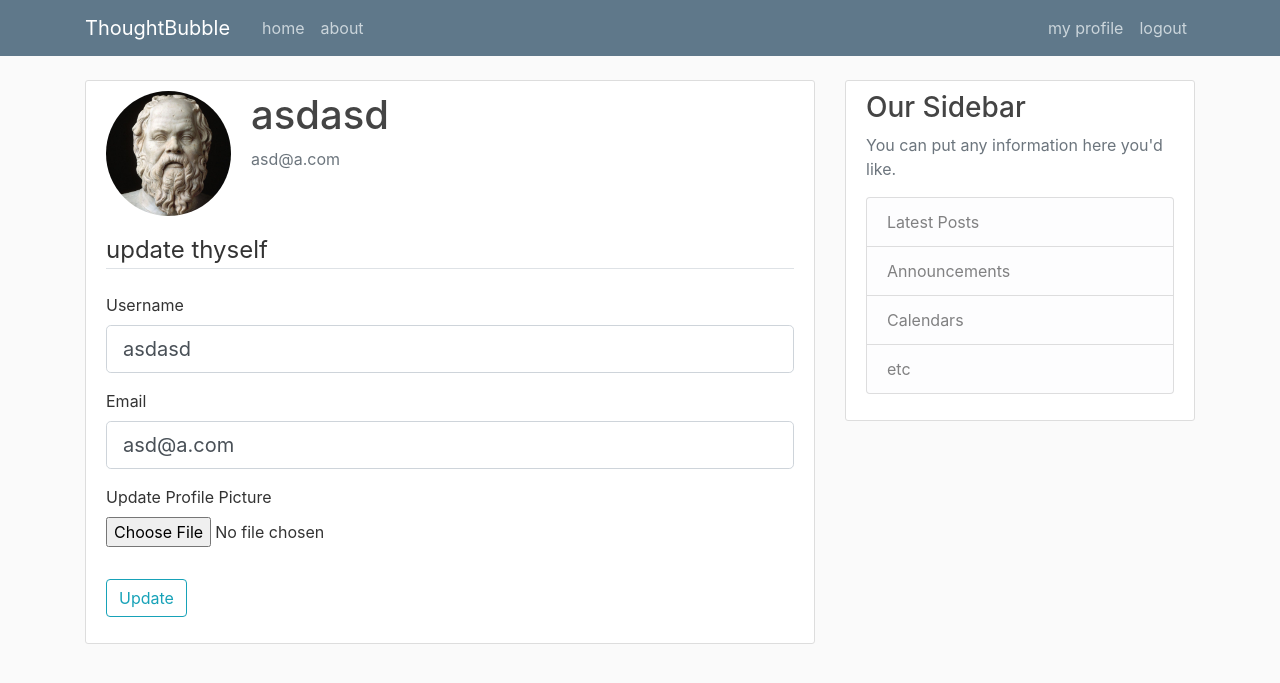
After one commit to ronwho/ThoughtBubble, a Flask app: page /account in a window 1280 px wide. The commit adds this page. Shown: the top 683 px of the page. Run offline with Flask 2, Linux system fonts and the light colour scheme; a user stored in the database is signed in; some libraries are stand-ins or nearby versions.

Commit message:
users can update profile and change and upload profile pictures

```diff
--- a/flaskblog/__init__.py
+++ b/flaskblog/__init__.py
@@ -1,9 +1,15 @@
 from flask import Flask
 from flask_sqlalchemy import SQLAlchemy
+from flask_bcrypt import Bcrypt
+from flask_login import LoginManager
 
 app = Flask(__name__)
 app.config['SECRET_KEY'] = 'c637300bb59271eb97d968c59086b5b0'
 app.config['SQLALCHEMY_DATABASE_URI'] = 'sqlite:///site.db'
 db = SQLAlchemy(app)
+bcrypt = Bcrypt(app)
+login_manager = LoginManager(app)
+login_manager.login_view = 'login'
+login_manager.login_message_category = 'info'
 
 from flaskblog import routes
--- a/flaskblog/forms.py
+++ b/flaskblog/forms.py
@@ -1,6 +1,9 @@
 from flask_wtf import FlaskForm
+from flask_wtf.file import FileField, FileAllowed
+from flask_login import current_user
 from wtforms import StringField, PasswordField, SubmitField, BooleanField
-from wtforms.validators import DataRequired, Length, Email, EqualTo
+from wtforms.validators import DataRequired, Length, Email, EqualTo, ValidationError
+from flaskblog.models import User
 
 class RegistrationForm(FlaskForm):
 	username = StringField('Username', validators=[DataRequired(), Length(min=2,max=20)])
@@ -10,8 +13,39 @@
 
 	submit = SubmitField('Sign Up')
 
+	def validate_username(self,username):
+
+		user = User.query.filter_by(username=username.data).first()
+		if user:
+			raise ValidationError('Username is taken')
+
+	def validate_email(self,email):
+
+		user = User.query.filter_by(email=email.data).first()
+		if user:
+			raise ValidationError('Email is taken')
+
 class LoginForm(FlaskForm):
 	email = StringField('Email', validators=[DataRequired(), Email()])
 	password = PasswordField('Password', validators = [DataRequired()])
 	submit = SubmitField('Login')
 	remember = BooleanField('Remember Me')
+
+class UpdateAccountForm(FlaskForm):
+	username = StringField('Username', validators=[DataRequired(), Length(min=2,max=20)])
+	email = StringField('Email', validators=[DataRequired(), Email()])
+	picture = FileField('Update Profile Picture', validators=[FileAllowed(['jpg','png'])])
+
+	submit = SubmitField('Update')
+
+	def validate_username(self,username):
+		if username.data != current_user.username:
+			user = User.query.filter_by(username=username.data).first()
+			if user:
+				raise ValidationError('Username is taken')
+
+	def validate_email(self,email):
+		if email.data != current_user.email:
+			user = User.query.filter_by(email=email.data).first()
+			if user:
+				raise ValidationError('Email is taken')
--- a/flaskblog/routes.py
+++ b/flaskblog/routes.py
@@ -1,7 +1,12 @@
-from flask import render_template, url_for,flash,redirect
+import os
+import secrets
+from PIL import Image
+from flask import render_template, url_for,flash,redirect,request
 from flaskblog.models import User, Post
-from flaskblog.forms import RegistrationForm, LoginForm
-from flaskblog import app
+from flaskblog.forms import RegistrationForm, LoginForm, UpdateAccountForm
+from flaskblog import app, db, bcrypt
+from flask_login import login_user,current_user, logout_user, login_required
+
 
 posts = [
 	{
@@ -29,19 +34,68 @@
 
 @app.route("/register", methods=['GET','POST'])
 def register():
+	if current_user.is_authenticated:
+		return redirect(url_for('home'))
 	form  = RegistrationForm()
 	if form.validate_on_submit():
-		flash(f'Account created for {form.username.data}!','success')
-		return redirect(url_for('home'))
+		hashed_password = bcrypt.generate_password_hash(form.password.data).decode('utf-8')
+		user = User(username = form.username.data, email = form.email.data, password = hashed_password)
+		db.session.add(user)
+		db.session.commit()
+		flash(f'Welcome {form.username.data}! Now login!','success')
+		return redirect(url_for('login'))
 	return render_template('register.html',title='Register', form=form)
 
 @app.route("/login", methods=['GET','POST'])
 def login():
+	if current_user.is_authenticated:
+		return redirect(url_for('home'))
 	form  = LoginForm()
 	if form.validate_on_submit():
-		if form.email.data == "socrates@greece.com" and form.password.data == "phaedo":
-			flash(f'Login Successful!','success')
-			return redirect(url_for('home'))
+		user = User.query.filter_by(email = form.email.data).first()
+		if user and bcrypt.check_password_hash(user.password, form.password.data):
+			login_user(user, remember=form.remember.data)
+			next_page = request.args.get('next')
+			return redirect(next_page) if next_page else redirect(url_for('home'))
 		else:
 			flash(f'Login Failed. Try again.','danger')
 	return render_template('login.html',title='Login',form=form)
+
+@app.route("/logout")
+def logout():
+	logout_user()
+	return redirect(url_for('home'))
+
+def save_picture(form_picture):
+	random_hex = secrets.token_hex(8)
+	f_name, f_ext = os.path.splitext(form_picture.filename)
+	picture_fn = random_hex + f_ext
+	picture_path = os.path.join(app.root_path,'static/profile_pics', picture_fn)
+
+	##resize
+	output_size = (125,125)
+	i=Image.open(form_picture)
+	i.thumbnail(output_size)
+	i.save(picture_path)
+
+
+	return picture_fn
+
+@app.route("/account", methods=['GET','POST'])
+@login_required
+def account():
+	form  = UpdateAccountForm()
+	if form.validate_on_submit():
+		if form.picture.data:
+			picture_file = save_picture(form.picture.data)
+			current_user.image_file = picture_file
+		current_user.username = form.username.data
+		current_user.email = form.email.data
+		db.session.commit()
+		flash('Updated!', 'success')
+		return redirect(url_for('account'))
+	elif request.method == 'GET':
+		form.username.data = current_user.username
+		form.email.data = current_user.email
+	image_file = url_for('static', filename = 'profile_pics/' + current_user.image_file)
+	return render_template('account.html',title='Account', image_file = image_file, form = form)
--- /dev/null
+++ b/flaskblog/templates/account.html
@@ -0,0 +1,56 @@
+{% extends "layout.html" %}
+{%block content %}
+	<div class="content-section">
+	  <div class="media">
+	    <img class="rounded-circle account-img" src= "{{ image_file }}">
+	    <div class="media-body">
+	      <h2 class="account-heading">{{ current_user.username }}</h2>
+	      <p class="text-secondary">{{ current_user.email }}</p>
+	    </div>
+	  </div>
+	        <form method="POST" action="" enctype = "multipart/form-data">
+	            {{ form.hidden_tag() }}
+	            <fieldset class="form-group">
+	                <legend class="border-bottom mb-4">update thyself</legend>
+	                <div class="form-group">
+	                    {{ form.username.label(class="form-control-label") }}
+
+	                    {% if form.username.errors %}
+	                        {{ form.username(class="form-control form-control-lg is-invalid") }}
+	                        <div class="invalid-feedback">
+	                            {% for error in form.username.errors %}
+	                                <span>{{ error }}</span>
+	                            {% endfor %}
+	                        </div>
+	                    {% else %}
+	                        {{ form.username(class="form-control form-control-lg") }}
+	                    {% endif %}
+	                </div>
+	                <div class="form-group">
+	                    {{ form.email.label(class="form-control-label") }}
+	                    {% if form.email.errors %}
+	                        {{ form.email(class="form-control form-control-lg is-invalid") }}
+	                        <div class="invalid-feedback">
+	                            {% for error in form.email.errors %}
+	                                <span>{{ error }}</span>
+	                            {% endfor %}
+	                        </div>
+	                    {% else %}
+	                        {{ form.email(class="form-control form-control-lg") }}
+	                    {% endif %}
+	                </div>
+	                <div class="form-group">
+	                    {{ form.picture.label() }}
+	                    {{ form.picture(class= "form-control-file") }}
+	                    {% if form.picture.errors %}
+	                    	{% for error in form.picture.errors %}
+	                    	<span class = "text-danger"> {{ error }} </span></br>
+	                    	{% endfor %}
+	                    {% endif %}
+	            </fieldset>
+	            <div class="form-group">
+	                {{ form.submit(class="btn btn-outline-info") }}
+	            </div>
+	        </form>
+	</div>
+{% endblock content %}
--- a/flaskblog/templates/layout.html
+++ b/flaskblog/templates/layout.html
@@ -27,13 +27,18 @@
 	      </button>
 	      <div class="collapse navbar-collapse" id="navbarToggle">
 	        <div class="navbar-nav mr-auto">
-	          <a class="nav-item nav-link" href="/">Home</a>
-	          <a class="nav-item nav-link" href="/about">About</a>
+	          <a class="nav-item nav-link" href="/">home</a>
+	          <a class="nav-item nav-link" href="/about">about</a>
 	        </div>
 	        <!-- Navbar Right Side -->
 	        <div class="navbar-nav">
-	          <a class="nav-item nav-link" href="/login">Login</a>
-	          <a class="nav-item nav-link" href="/register">Register</a>
+	        	{% if current_user.is_authenticated %}
+	        	<a class="nav-item nav-link" href="/account">my profile</a>
+	        	<a class="nav-item nav-link" href="/logout">logout</a>
+	        	{% else %}
+	          <a class="nav-item nav-link" href="/login">login</a>
+	          <a class="nav-item nav-link" href="/register">register</a>
+	          {% endif %}
 	        </div>
 	      </div>
 	    </div>
```
Also changed, not shown: flaskblog/models.py (+7 -2 lines), flaskblog/site.db, flaskblog/static/profile_pics/7393c65b4289c9d4.jpg (added), flaskblog/static/profile_pics/9ef427a830672045.jpg (added), flaskblog/static/profile_pics/default.jpg (added).
